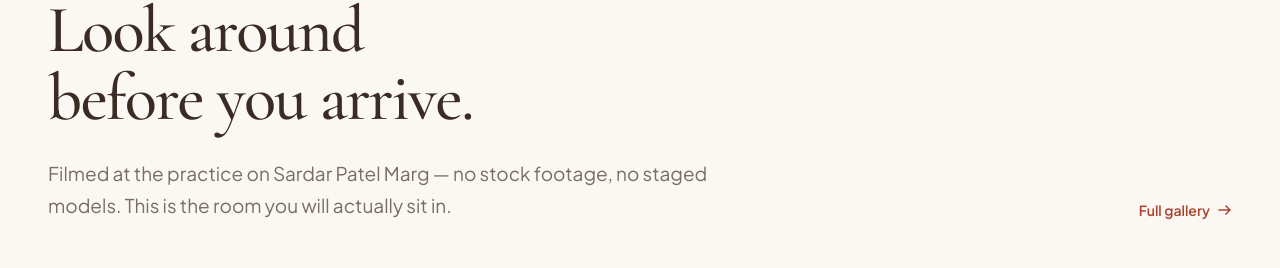
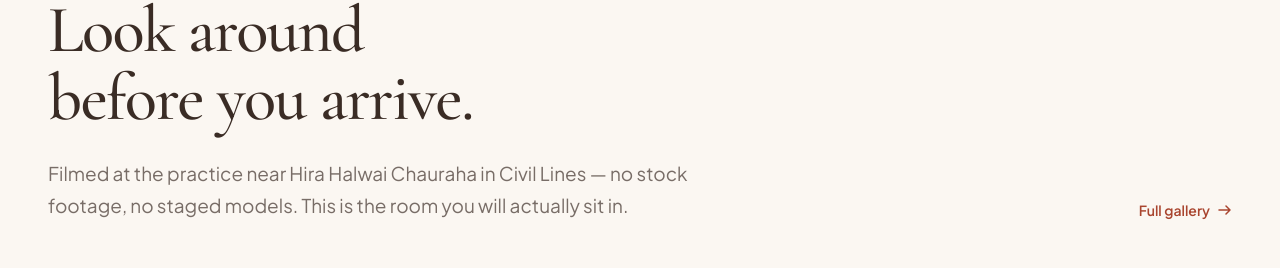
Before and after one commit to Aayush20253534/Website-EDC, a Next.js app: page / in a window 1280 px wide. Shown: the part 7654-7922 px from the top of the page. Built offline with nearby package versions, Linux system fonts and the light colour scheme; grey boxes are pictures that could not be loaded.

Commit message:
fix: correct homepage clinic location

```diff
--- a/src/components/home/ClinicReels.tsx
+++ b/src/components/home/ClinicReels.tsx
@@ -58,7 +58,7 @@ export function ClinicReels() {
           index="05"
           eyebrow="Inside the clinic"
           title={["Look around", "before you arrive."]}
-          lede="Filmed at the practice on Sardar Patel Marg — no stock footage, no staged models. This is the room you will actually sit in."
+          lede="Filmed at the practice near Hira Halwai Chauraha in Civil Lines — no stock footage, no staged models. This is the room you will actually sit in."
           action={<ArrowLink href="/gallery">Full gallery</ArrowLink>}
         />
       </div>
```
